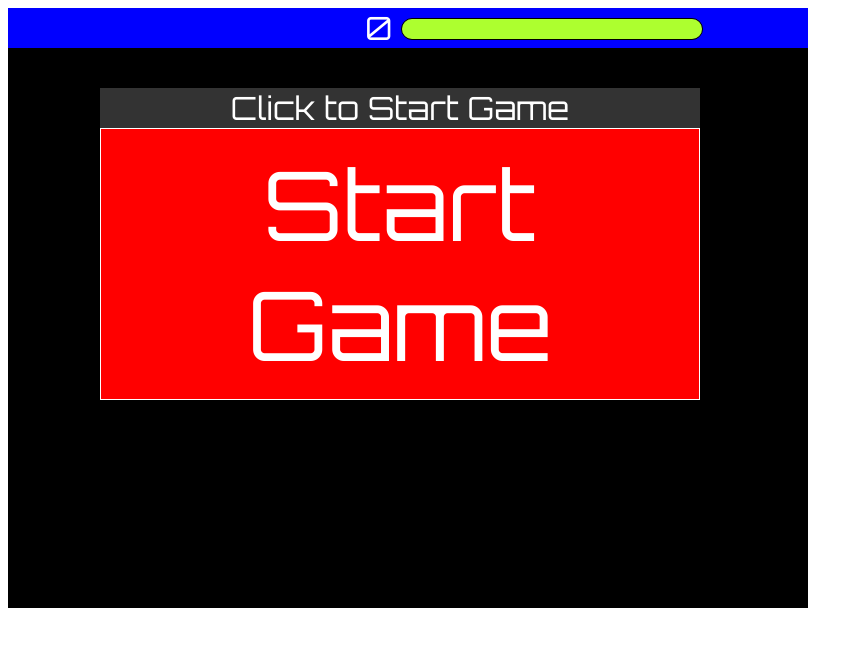
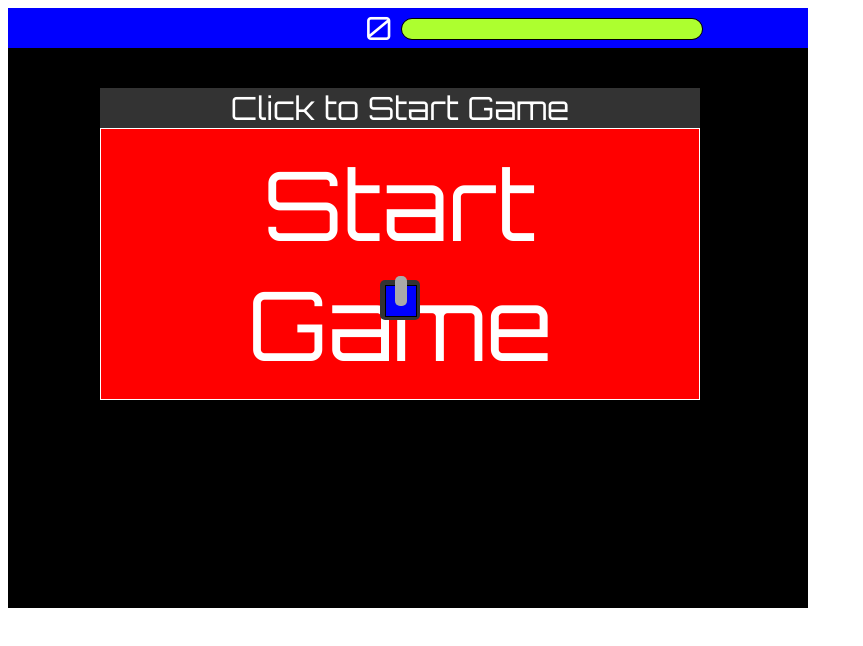
Before and after one commit to duykhanhtrandev/tank-shooter, a plain HTML site: page index.html in a window 1280 px wide. Shown: the whole page, without its empty margins (0-863 px from the left). Drawn offline with Linux system fonts and the light colour scheme.

Commit message:
create s tank css

```diff
--- a/style.css
+++ b/style.css
@@ -63,3 +63,39 @@ body {
   height: 90%;
   padding: 5%;
 }
+
+.base {
+  border-radius: 5px;
+  position: absolute;
+  width: 40px;
+  height: 40px;
+  left: 380px;
+  top: 280px;
+  background-color: #333;
+  color: white;
+  margin: auto;
+}
+
+.box {
+  position: absolute;
+  left: 385px;
+  top: 285px;
+  border: 1px solid black;
+  width: 30px;
+  height: 30px;
+  background-color: blue;
+  transition: all 0.1s ease-in-out;
+  -webkit-transition: all 0.1s ease-in-out;
+  -moz-transition: all 0.1s ease-in-out;
+  -o-transition: all 0.1s ease-in-out;
+}
+
+.turet {
+  position: absolute;
+  height: 100%;
+  width: 40%;
+  margin-left: 30%;
+  bottom: 35%;
+  border-radius: 5px;
+  background-color: darkgrey;
+}
```
